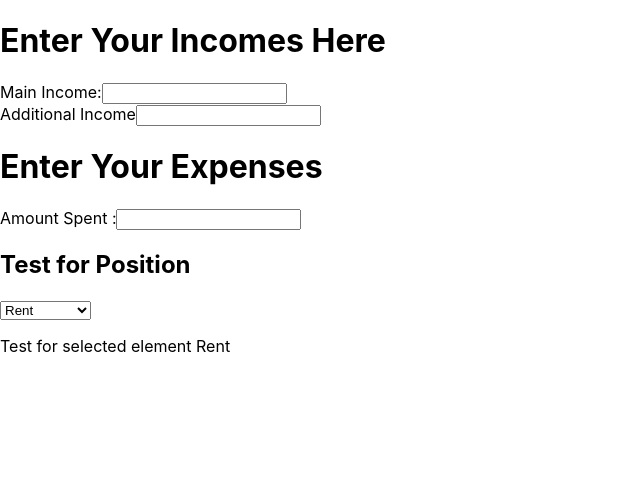
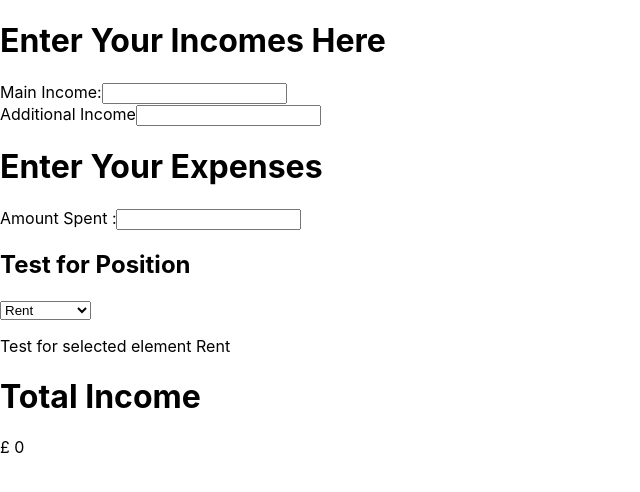
Before and after one commit to TechKuro/cashmeowt_finance, a React (Create React App) app: page / in a window 1280 px wide. Shown: the top 492 px of the page, without its empty margins (0-640 px from the left). Built offline with nearby package versions, Linux system fonts and the light colour scheme.

Commit message:
adding app the total income function

```diff
--- a/src/App.js
+++ b/src/App.js
@@ -2,7 +2,11 @@ import { useState } from 'react';
 import IncomeInputs from './components/IncomeInputs';
 import SelectDropdown from './components/SelectDropdown';
 import AmountSpent from './components/AmountSpent';
+import TotalIncome from './components/TotalIncome';
 function App() {
+
+
+
   const options = [
     {value: 'Rent', label: 'Rent'},
     {value: 'Petrol', label: 'Petrol'},
@@ -13,6 +17,8 @@ function App() {
   ];
 
   const [selectedOptions, setSelectionOptions] = useState(options[0].value);
+  const [mainIncome, setmainIncome] = useState([]);
+  const [additionalIncome, setadditionalIncome] = useState([]);
 
   const handleDropdownChange = (event) => {
     setSelectionOptions(event.target.value);
@@ -22,7 +28,10 @@ function App() {
     <div>
       <h1>Enter Your Incomes Here</h1>
 
-      <IncomeInputs />
+      <IncomeInputs setmainIncome={setmainIncome}
+      additionalIncome={additionalIncome}
+      setadditionalIncome={setadditionalIncome}
+       mainIncome={mainIncome} />
       <h1>Enter Your Expenses </h1>
       <AmountSpent/>
       <div>
@@ -30,6 +39,8 @@ function App() {
         <SelectDropdown options={options} onChange={handleDropdownChange} />
         <p>Test for selected element {selectedOptions}</p>
       </div>
+
+      <TotalIncome mainIncome={mainIncome} additionalIncome={additionalIncome} />
     </div>
 
   )
--- a/src/components/IncomeInputs.jsx
+++ b/src/components/IncomeInputs.jsx
@@ -1,8 +1,7 @@
 import React, {useState} from 'react';
 
-function IncomeInputs() {
-    const [mainIncome, setmainIncome] = useState('');
-    const [additionalIncome, setadditionalIncome] = useState('');
+function IncomeInputs({setmainIncome, mainIncome, setadditionalIncome,additionalIncome}) {
+
 
     const handleMainChange = (event) => {
         setmainIncome(event.target.value);
--- /dev/null
+++ b/src/components/TotalIncome.jsx
@@ -0,0 +1,35 @@
+import React,{useState,useEffect} from 'react'
+
+function TotalIncome({mainIncome, additionalIncome}) {
+    const [totalIncome, setTotalIncome] = useState(0)
+
+    useEffect(()=>{
+        let sum =0
+        // adding up the two income arrays
+        let total =[].concat(mainIncome,additionalIncome)
+
+        //convert array to numbers
+        let  intify = total.map(Number)
+        console.log(intify)
+
+        // add up the total values
+        const sumFunction = (a, b) => a + b;
+        intify.forEach(element=>{
+
+            sum = sumFunction(sum,element)
+        })
+
+        setTotalIncome(sum)
+    },[mainIncome,additionalIncome])
+
+
+  return (
+    <div>
+        <h1>Total Income</h1>
+        <div> £ {totalIncome}</div>
+    </div>
+
+  )
+}
+
+export default TotalIncome
```
